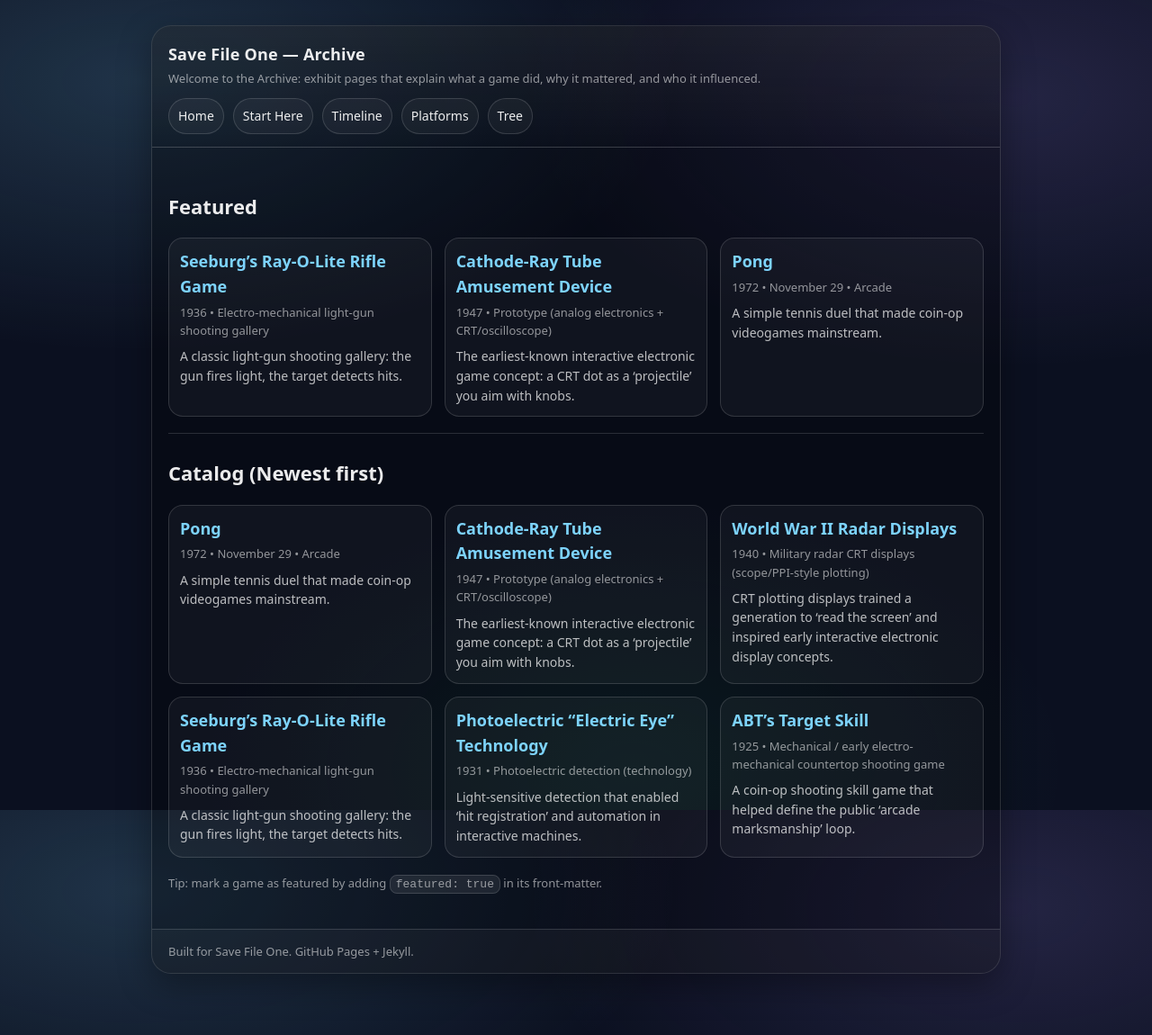
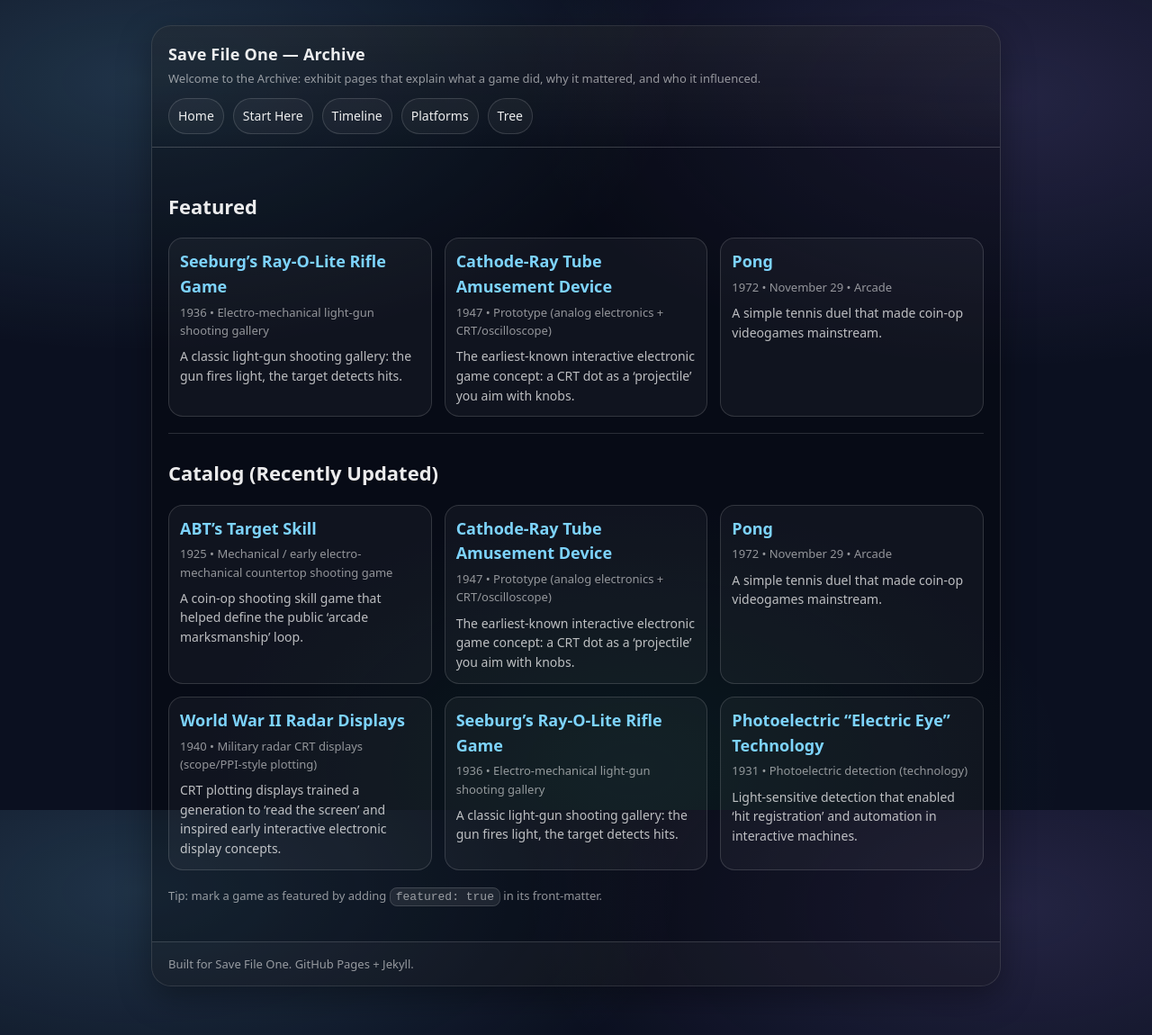
Before and after one commit to BacchusA/savefileone-archive, a Jekyll site: the page built from index.md, in a window 1280 px wide. Shown: the whole page at 90% size. Built offline with Jekyll 4.4.1, drawn with Linux system fonts in a browser that asks for light colours.

Commit message:
Update index.md

```diff
--- a/index.md
+++ b/index.md
@@ -31,9 +31,12 @@
 
 ---
 
-## Catalog (Newest first)
+## Catalog (Recently Updated)
 
-{% assign sorted = site.games | sort: "year" | reverse %}
+{% assign updated_games = site.games | where_exp: "g", "g.updated != nil" | sort: "updated" | reverse %}
+{% assign non_updated = site.games | where_exp: "g", "g.updated == nil" | sort: "year" | reverse %}
+{% assign sorted = updated_games | concat: non_updated %}
+
 
 <div class="cardgrid">
 {% for g in sorted %}
```
